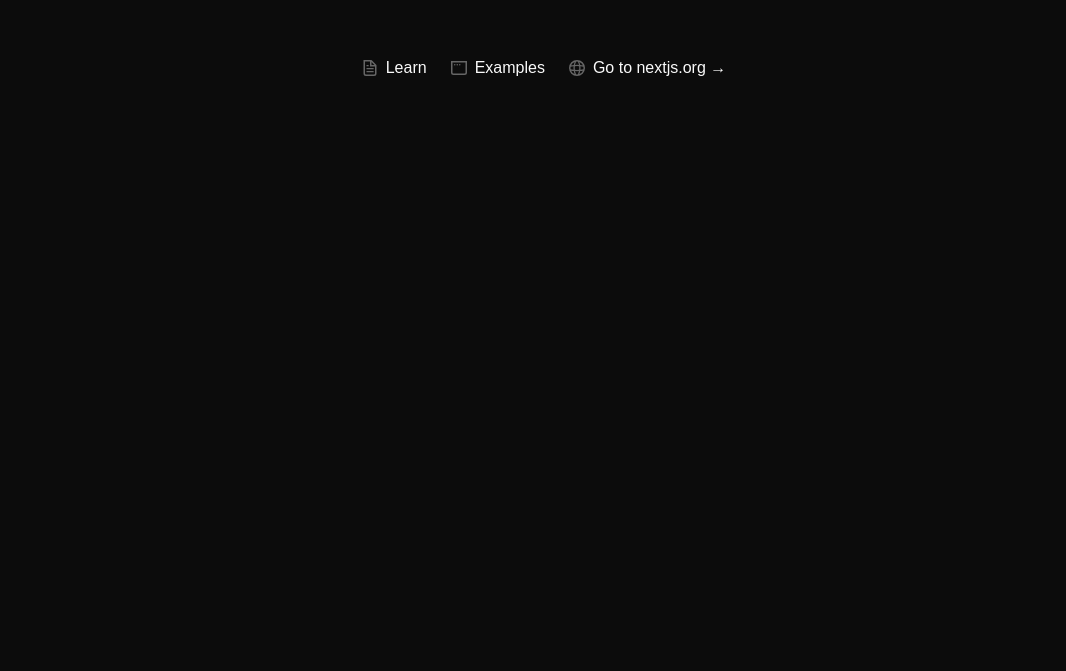
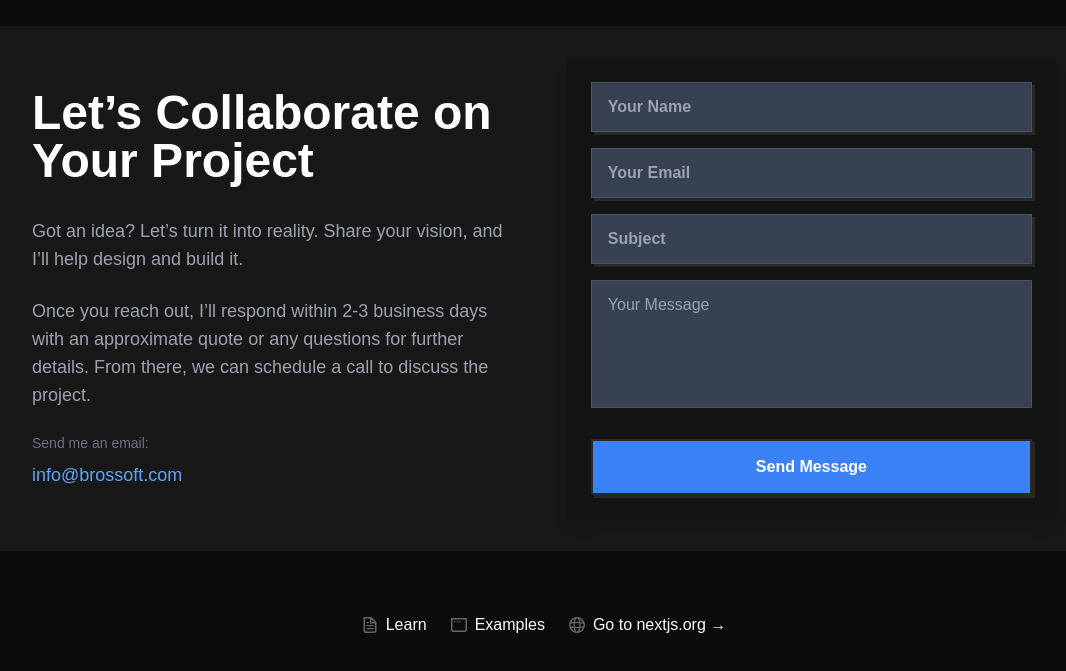
Before and after one commit to Brossoft-Team/brossoft.net-v3, a Next.js app: page / in a window 1280 px wide. Shown: the part 3067-3738 px from the top of the page, without its empty margins (96-1162 px from the left). Before the commit the page ends 3225 px from the top, so only its background shows below. Built offline with nearby package versions, Linux system fonts and the light colour scheme.

Commit message:
feat:contact

```diff
--- a/src/app/page.tsx
+++ b/src/app/page.tsx
@@ -3,6 +3,7 @@ import FAQ from "@/components/faq";
 import SwiperComp from "@/components/home/swiper/swiper";
 import Pricing from "@/components/home/pricing-list/pricing-list";
 import ExpertAt from "@/components/expert-at";
+import Contact from "@/components/layout/contact/contact";
 
 export default function Home() {
   return (
@@ -12,6 +13,7 @@ export default function Home() {
         <Pricing/>
         <SwiperComp/>
         <FAQ/>
+        <Contact/>
       </main>
       <footer className="row-start-3 flex gap-6 flex-wrap items-center justify-center">
         <a
--- /dev/null
+++ b/src/components/layout/contact/contact.tsx
@@ -0,0 +1,63 @@
+import React from "react";
+import Input from "@/components/ui/input";
+import Button from "@/components/ui/button";
+
+const Contact: React.FC = () => {
+  return (
+    <div className="w-full flex flex-col justify-center items-center bg-[#181818] p-8 rounded-2xl text-gray-100">
+      <div className="container mx-auto flex flex-col lg:flex-row justify-between items-center gap-12">
+        <div className="lg:w-1/2">
+          <h2 className="text-3xl sm:text-4xl xl:text-5xl font-bold text-white mb-8">
+            Let’s Collaborate on Your Project
+          </h2>
+          <p className="text-base sm:text-lg text-gray-400 mb-6">
+            Got an idea? Let’s turn it into reality. Share your vision, and I’ll
+            help design and build it.
+          </p>
+          <p className="text-base sm:text-lg text-gray-400 mb-6">
+            Once you reach out, I’ll respond within 2-3 business days with an
+            approximate quote or any questions for further details. From there,
+            we can schedule a call to discuss the project.
+          </p>
+          <div>
+            <p className="text-gray-500 text-sm mb-2">Send me an email:</p>
+            <a
+              href="mailto:info@brossoft.com"
+              className="text-base sm:text-lg text-blue-400 hover:underline"
+            >
+              info@brossoft.com
+            </a>
+          </div>
+        </div>
+
+        <form className="bg-[#141414] p-6 rounded-lg shadow-lg w-full lg:w-1/2">
+          <Input
+            type="text"
+            placeholder="Your Name"
+            className="w-full mb-4 bg-gray-700 text-white placeholder-gray-400 border border-gray-600 focus:border-blue-500 rounded-lg px-4 py-3"
+          />
+          <Input
+            type="email"
+            placeholder="Your Email"
+            className="w-full mb-4 bg-gray-700 text-white placeholder-gray-400 border border-gray-600 focus:border-blue-500 rounded-lg px-4 py-3"
+          />
+          <Input
+            type="text"
+            placeholder="Subject"
+            className="w-full mb-4 bg-gray-700 text-white placeholder-gray-400 border border-gray-600 focus:border-blue-500 rounded-lg px-4 py-3"
+          />
+          <textarea
+            placeholder="Your Message"
+            className="w-full h-32 bg-gray-700 text-white placeholder-gray-400 border border-gray-600 focus:border-blue-500 rounded-lg px-4 py-3 mb-6 resize-none"
+          ></textarea>
+          <Button
+            label="Send Message"
+            className="w-full bg-blue-500 text-white py-3 rounded-lg hover:bg-blue-600 transition duration-300"
+          />
+        </form>
+      </div>
+    </div>
+  );
+};
+
+export default Contact;
```
